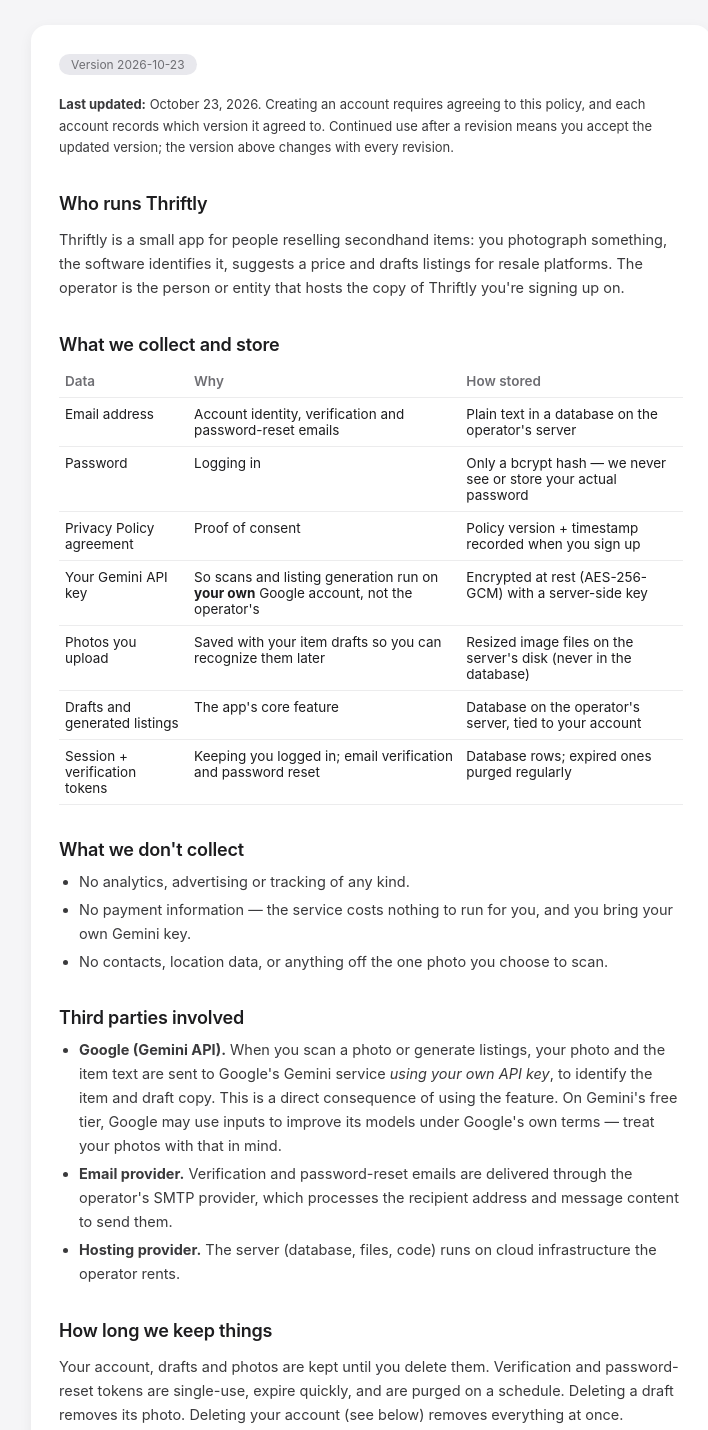
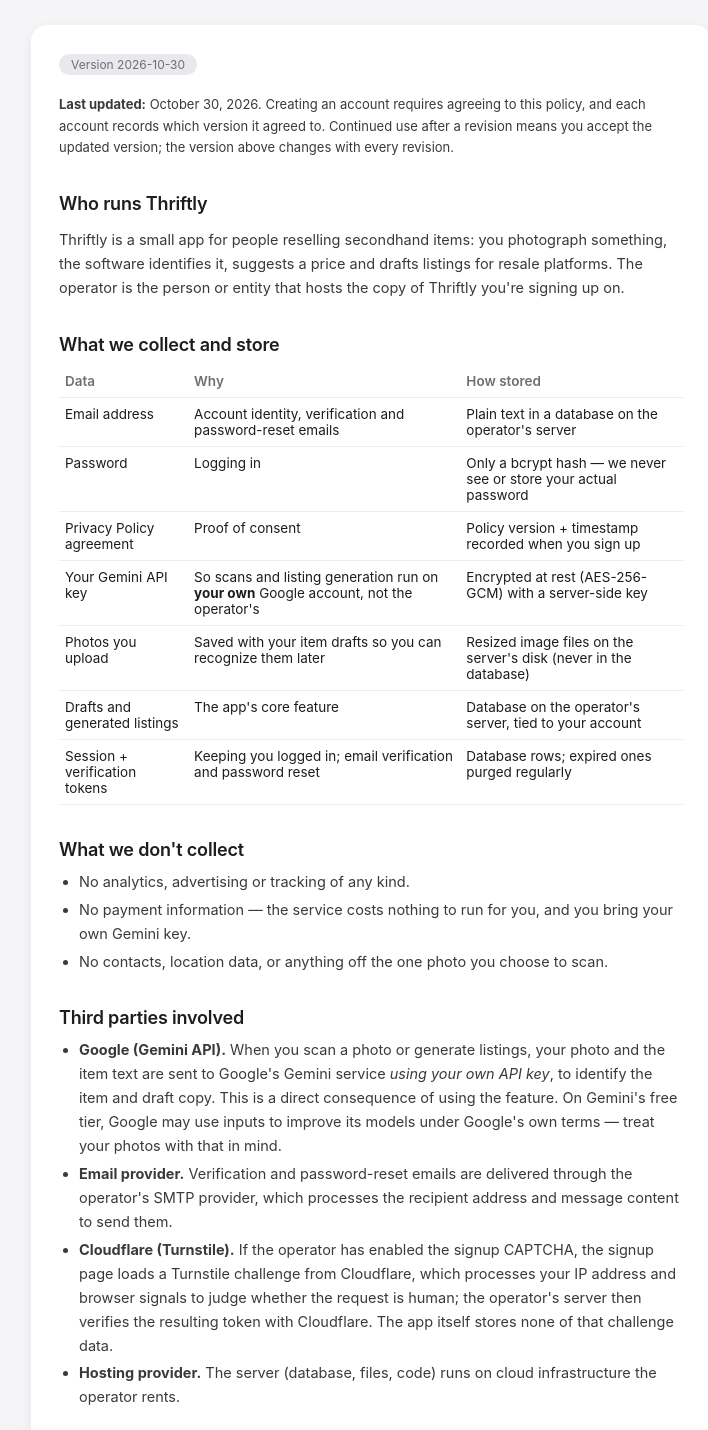
Before and after one commit to nixonbilbrey-create/ThriftlyV.2, a website: page public/privacy.html in a window 1280 px wide. Shown: the part 135-1565 px from the top of the page, without its empty margins (269-977 px from the left). Drawn offline with Linux system fonts and the light colour scheme.

Commit message:
Privacy policy 2026-10-30: disclose Cloudflare Turnstile, bump consent version
The optional signup CAPTCHA means Cloudflare processes signup visitors'
IP addresses and browser signals, so the policy now names it among the
third parties and states that the app stores none of the challenge data.
The version chip, last-updated date and PRIVACY_VERSION all move to
2026-10-30 together, so new signups record the version they actually
accepted; existing accounts keep 2026-10-23.

The README's Turnstile note now points at the disclosed version instead
of telling operators to add it later, and the smoke suite asserts the
served policy page carries the same version recorded at signup — a
half-bump now fails CI.

🤖 Generated with Codebuff
Co-Authored-By: Codebuff <noreply@codebuff.com>

```diff
--- a/public/privacy.html
+++ b/public/privacy.html
@@ -32,8 +32,8 @@
   <h1>Privacy Policy</h1>
   <p class="lead">This policy explains exactly what Thriftly does with your data — in plain language. It's short on purpose.</p>
   <div class="card">
-    <span class="version">Version 2026-10-23</span>
-    <p style="font-size:13px;"><b>Last updated:</b> October 23, 2026. Creating an account requires agreeing to this policy, and each account records which version it agreed to. Continued use after a revision means you accept the updated version; the version above changes with every revision.</p>
+    <span class="version">Version 2026-10-30</span>
+    <p style="font-size:13px;"><b>Last updated:</b> October 30, 2026. Creating an account requires agreeing to this policy, and each account records which version it agreed to. Continued use after a revision means you accept the updated version; the version above changes with every revision.</p>
 
     <h2>Who runs Thriftly</h2>
     <p>Thriftly is a small app for people reselling secondhand items: you photograph something, the software identifies it, suggests a price and drafts listings for resale platforms. The operator is the person or entity that hosts the copy of Thriftly you're signing up on.</p>
@@ -61,6 +61,7 @@
     <ul>
       <li><b>Google (Gemini API).</b> When you scan a photo or generate listings, your photo and the item text are sent to Google's Gemini service <i>using your own API key</i>, to identify the item and draft copy. This is a direct consequence of using the feature. On Gemini's free tier, Google may use inputs to improve its models under Google's own terms — treat your photos with that in mind.</li>
       <li><b>Email provider.</b> Verification and password-reset emails are delivered through the operator's SMTP provider, which processes the recipient address and message content to send them.</li>
+      <li><b>Cloudflare (Turnstile).</b> If the operator has enabled the signup CAPTCHA, the signup page loads a Turnstile challenge from Cloudflare, which processes your IP address and browser signals to judge whether the request is human; the operator's server then verifies the resulting token with Cloudflare. The app itself stores none of that challenge data.</li>
       <li><b>Hosting provider.</b> The server (database, files, code) runs on cloud infrastructure the operator rents.</li>
     </ul>
 
--- a/server.js
+++ b/server.js
@@ -36,7 +36,7 @@ const BASE_URL = process.env.BASE_URL || `http://localhost:${process.env.PORT ||
 
 // Must match the version shown/dated in public/privacy.html. Bump BOTH when the
 // policy changes — every signup records it, and /api/auth/me reports it back.
-const PRIVACY_VERSION = '2026-10-23';
+const PRIVACY_VERSION = '2026-10-30';
 
 const app = express();
 // The app always runs behind a TLS-terminating proxy in production (Render,
```
Also changed, not shown: tests/smoke.mjs (+2 -0 lines), README.md.
